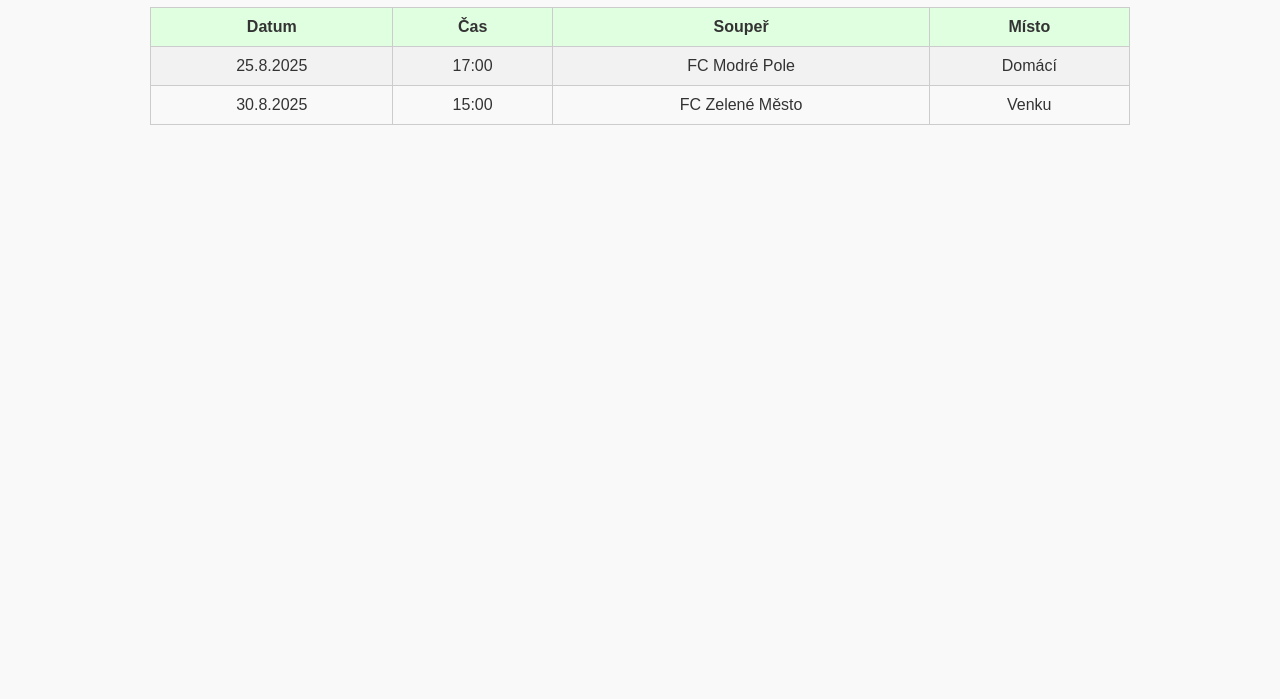
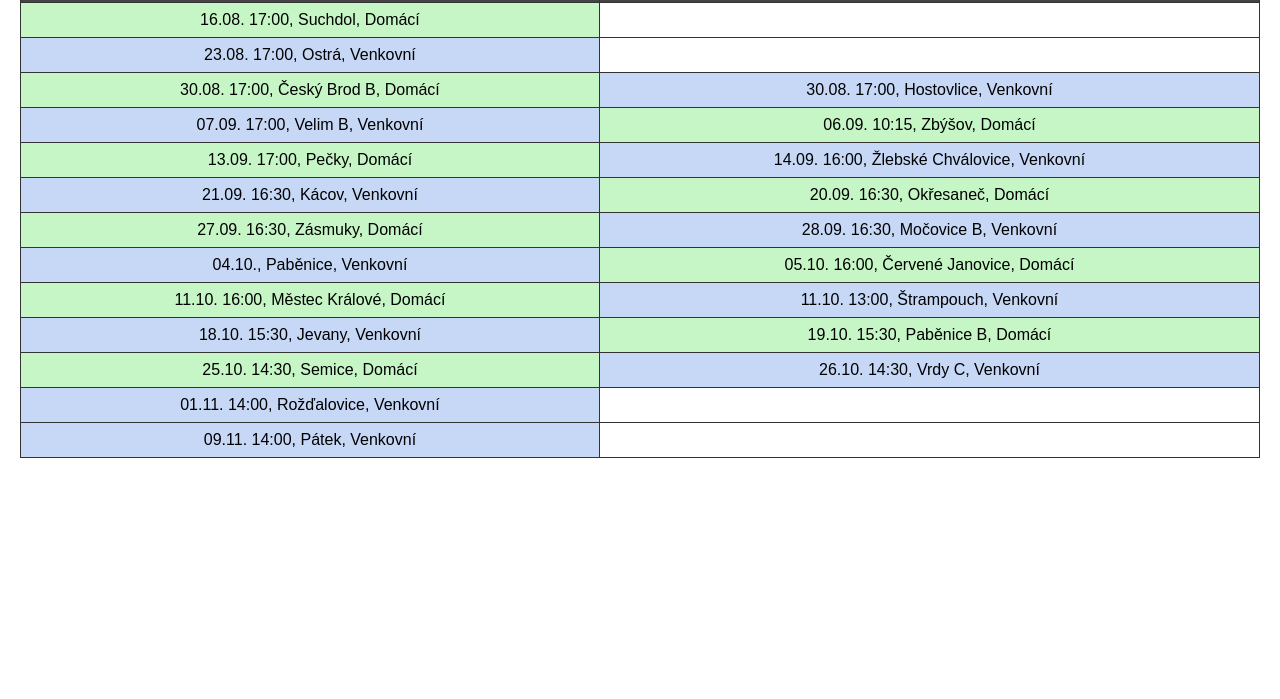
Before and after one commit to DominikaJankova/fc-bile-podoli-rozpis, a plain HTML site: page index.html in a window 1280 px wide. Shown: the part 101-800 px from the top of the page. Drawn offline with Linux system fonts and the light colour scheme.

Commit message:
Update index.html

```diff
--- a/index.html
+++ b/index.html
@@ -4,52 +4,75 @@
 <meta charset="UTF-8">
 <title>Rozpis FC Bílé Podolí</title>
 <style>
-    body {
-      font-family: Arial, sans-serif;
-      background-color: #f9f9f9;
-      color: #333;
-      text-align: center;
-      padding: 20px;
-    }
-    h1 { color: #006400; }
-    table {
-      margin: 0 auto;
-      border-collapse: collapse;
-      width: 80%;
-    }
-    th, td {
-      border: 1px solid #ccc;
-      padding: 10px;
-    }
-    th {
-      background-color: #e0ffe0;
-    }
-    tr:nth-child(even) {
-      background-color: #f2f2f2;
-    }
+  body { font-family: Arial, sans-serif; margin: 20px; }
+  table { width: 100%; border-collapse: collapse; }
+  th, td { border: 1px solid #333; padding: 8px; text-align: center; }
+  th { background-color: #444; color: white; }
+  .domaci { background-color: #c6f6c6; } /* zelená */
+  .venku { background-color: #c6d8f6; }   /* modrá */
 </style>
 </head>
 <body>
-  <h1>Rozpis utkání FC Bílé Podolí</h1>
+
+<h2>Rozpis FC Bílé Podolí</h2>
 <table>
   <tr>
-      <th>Datum</th>
-      <th>Čas</th>
-      <th>Soupeř</th>
-      <th>Místo</th>
+    <th>A mužstvo</th>
+    <th>B mužstvo</th>
   </tr>
   <tr>
-      <td>25.8.2025</td>
-      <td>17:00</td>
-      <td>FC Modré Pole</td>
-      <td>Domácí</td>
+    <td class="domaci">16.08. 17:00, Suchdol, Domácí</td>
+    <td></td>
   </tr>
   <tr>
-      <td>30.8.2025</td>
-      <td>15:00</td>
-      <td>FC Zelené Město</td>
-      <td>Venku</td>
+    <td class="venku">23.08. 17:00, Ostrá, Venkovní</td>
+    <td></td>
+  </tr>
+  <tr>
+    <td class="domaci">30.08. 17:00, Český Brod B, Domácí</td>
+    <td class="venku">30.08. 17:00, Hostovlice, Venkovní</td>
+  </tr>
+  <tr>
+    <td class="venku">07.09. 17:00, Velim B, Venkovní</td>
+    <td class="domaci">06.09. 10:15, Zbýšov, Domácí</td>
+  </tr>
+  <tr>
+    <td class="domaci">13.09. 17:00, Pečky, Domácí</td>
+    <td class="venku">14.09. 16:00, Žlebské Chválovice, Venkovní</td>
+  </tr>
+  <tr>
+    <td class="venku">21.09. 16:30, Kácov, Venkovní</td>
+    <td class="domaci">20.09. 16:30, Okřesaneč, Domácí</td>
+  </tr>
+  <tr>
+    <td class="domaci">27.09. 16:30, Zásmuky, Domácí</td>
+    <td class="venku">28.09. 16:30, Močovice B, Venkovní</td>
+  </tr>
+  <tr>
+    <td class="venku">04.10., Paběnice, Venkovní</td>
+    <td class="domaci">05.10. 16:00, Červené Janovice, Domácí</td>
+  </tr>
+  <tr>
+    <td class="domaci">11.10. 16:00, Městec Králové, Domácí</td>
+    <td class="venku">11.10. 13:00, Štrampouch, Venkovní</td>
+  </tr>
+  <tr>
+    <td class="venku">18.10. 15:30, Jevany, Venkovní</td>
+    <td class="domaci">19.10. 15:30, Paběnice B, Domácí</td>
+  </tr>
+  <tr>
+    <td class="domaci">25.10. 14:30, Semice, Domácí</td>
+    <td class="venku">26.10. 14:30, Vrdy C, Venkovní</td>
+  </tr>
+  <tr>
+    <td class="venku">01.11. 14:00, Rožďalovice, Venkovní</td>
+    <td></td>
+  </tr>
+  <tr>
+    <td class="venku">09.11. 14:00, Pátek, Venkovní</td>
+    <td></td>
   </tr>
 </table>
+
 </body>
 </html>
```
Lines whose indentation alone changed are shown as unchanged.
